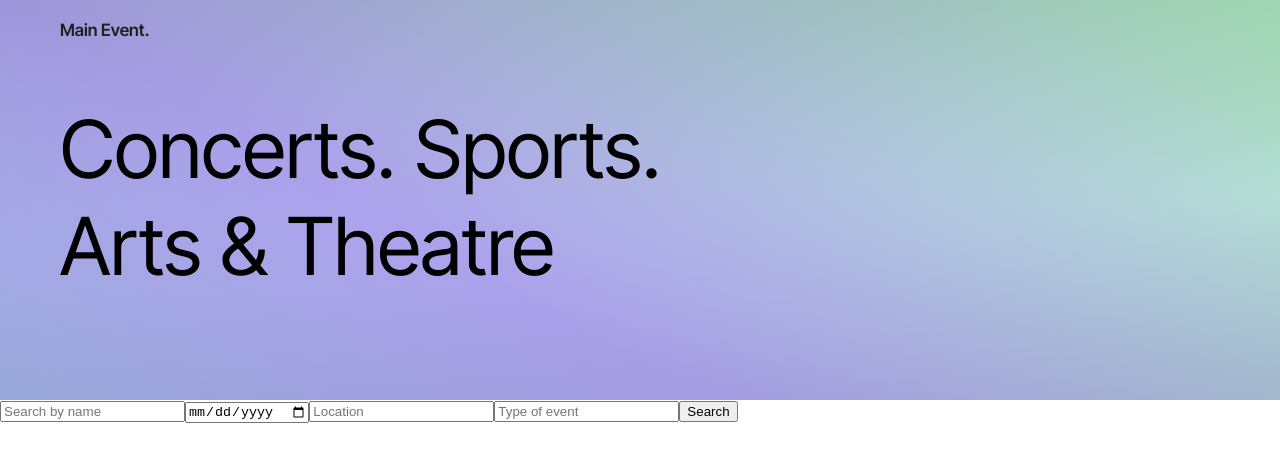
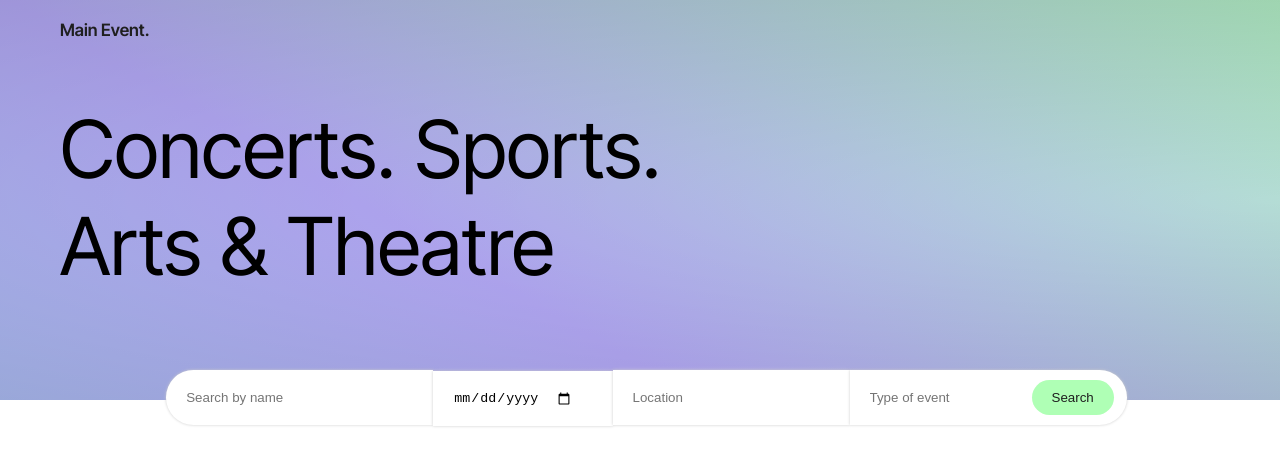
Before and after one commit to victhall/main-event, a React (Create React App) app: page / in a window 1280 px wide. Shown: the top 466 px of the page. Built offline with nearby package versions, Linux system fonts and the light colour scheme.

Commit message:
style search bar component

```diff
--- a/src/component/Home.js
+++ b/src/component/Home.js
@@ -8,9 +8,10 @@ export default function Home() {
         <div className={classes['aurora-inner']}>
           <h1>Main Event.</h1>
           <h2>Concerts. Sports.<br />Arts &amp; Theatre</h2>
+          <SeachBar />
+
         </div>
       </div>
-      <SeachBar />
     </>
   )
 }
--- a/src/component/SearchBar.js
+++ b/src/component/SearchBar.js
@@ -1,22 +1,29 @@
+import classes from './SearchBar.module.css'
 export default function SeachBar() {
   return (
+    <div className={classes.form}>
       <form>
         <input
+          className={classes['name-input']}
           placeholder='Search by name'
           type='text'
         />
         <input
+        className={classes['date-input']}
           type='date'
         />
         <input
+        className={classes['location-input']}
           placeholder='Location'
           type='text'
         />
         <input
+        className={classes['event-input']}
           placeholder='Type of event'
           type='text'
         />
         <button>Search</button>
       </form>
+    </div>
   )
 }
--- /dev/null
+++ b/src/component/SearchBar.module.css
@@ -0,0 +1,49 @@
+.form {
+  display: flex;
+  justify-content: center;
+  margin-top: 75px;
+  margin-left: 95px;
+}
+
+.form input {
+  border: none;
+  -moz-box-shadow: 0 0 3px #ccc;
+  -webkit-box-shadow: 0 0 3px #ccc;
+  box-shadow: 0 0 3px #ccc;
+}
+
+.name-input {
+  border-radius: 1px solid black;
+  padding: 20px 70px 20px 20px;
+  border-bottom-left-radius: 50px;
+  border-top-left-radius: 50px;
+}
+
+.event-input {
+  padding: 20px 80px 20px 20px;
+  border-bottom-right-radius: 50px;
+  border-top-right-radius: 50px;
+}
+
+.date-input {
+  padding: 19px 40px 19px 20px;
+}
+
+.location-input {
+  padding: 20px 40px 20px 20px;
+}
+
+button {
+  background-color: #afffb5;
+  border-radius: 50px;
+  border: none;
+  padding: 10px 20px;
+  color: #1f1f1f;
+  position: relative;
+  right: 95px;
+  margin-top: 11px;
+}
+
+button:hover {
+  cursor: pointer;
+}
```
Lines whose indentation alone changed are shown as unchanged.
